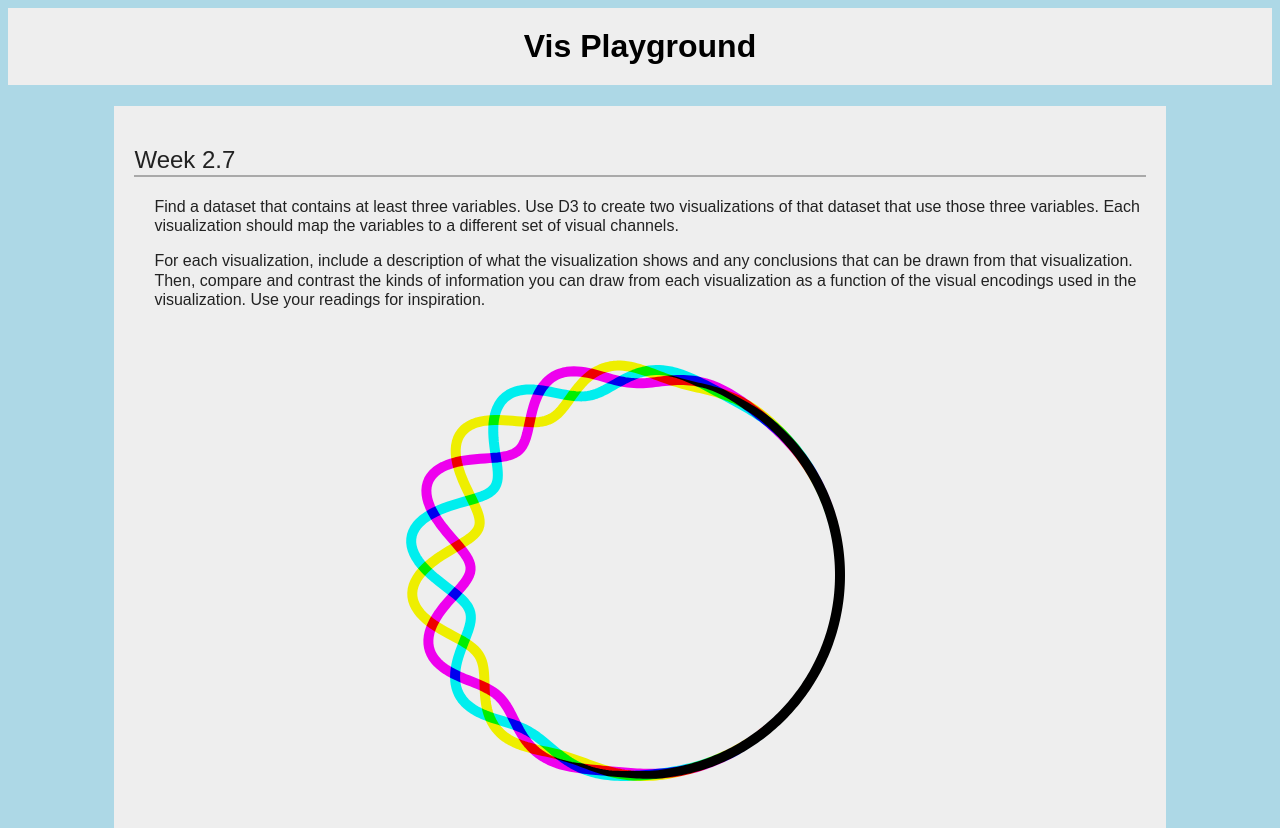
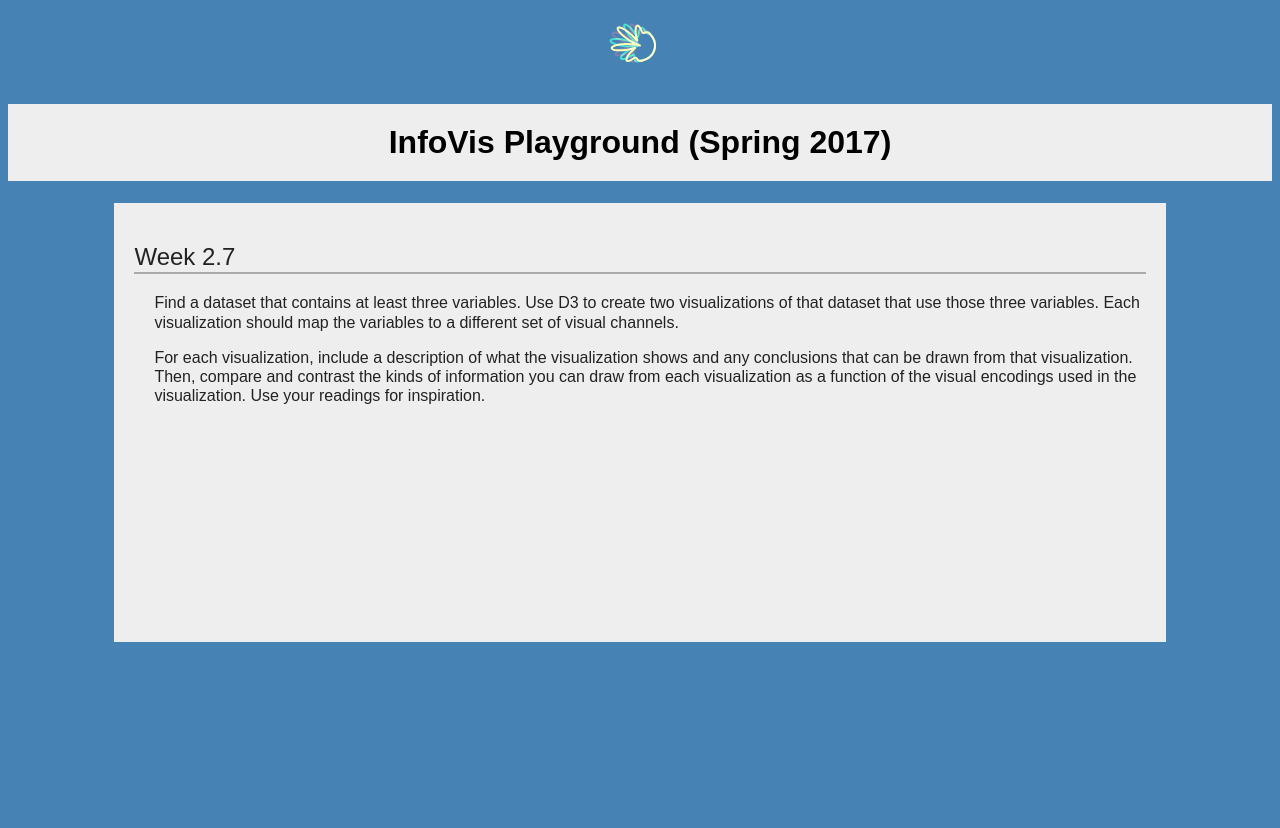
Before and after one commit to jenningsanderson/infovis, a plain HTML site: page index.html in a window 1280 px wide. Shown: the top 828 px of the page. Drawn offline with Linux system fonts and the light colour scheme.

Commit message:
it's working now

```diff
--- a/css/main.css
+++ b/css/main.css
@@ -1,12 +1,13 @@
 body{
   text-align:center;
   font-family:sans-serif;
-  background-color:lightblue;
+  background-color: steelblue;
 }
 
 h1{
   background-color:#EEE;
   padding: 20px;
+  vertical-align:text-bottom;
 }
 
 section{
@@ -30,3 +31,8 @@ section p{
   font-weight:100;
   line-height:1.2em;
 }
+
+footer{
+  border-top:2px solid white;
+  margin-top:500px;
+}
--- a/index.html
+++ b/index.html
@@ -1,28 +1,62 @@
 <html>
 
 <head>
-<title>Info Viz!</title>
-
+<title>Visualizing Info!</title>
 <link rel="stylesheet" href="css/main.css">
 <script src="lib/d3.min.js"></script>
-
 </head>
-
 <body>
 
-<h1>Vis Playground</h1>
+<svg id="header" width="100" height="75" style="display:fixed; right:30%; z-index:1000;"></svg>
+<h1>InfoVis Playground (Spring 2017)</h1>
+
 
 <section id="Week-2.7">
   <h2>Week 2.7</h2>
   <p>Find a dataset that contains at least three variables. Use D3 to create two visualizations of that dataset that use those three variables. Each visualization should map the variables to a different set of visual channels.</p>
   <p>For each visualization, include a description of what the visualization shows and any conclusions that can be drawn from that visualization. Then, compare and contrast the kinds of information you can draw from each visualization as a function of the visual encodings used in the visualization. Use your readings for inspiration.</p>
 
-  <svg id="vis1" width="960" height="500"></svg>
+  <svg id="week2-7a" width="50" height="200"></svg>
 
-</div>
-<script src="js/vis1.js"></script>
+  <!-- <script src="js/vis1.js"></script> -->
 
 </section>
+
+<footer>
+  <p>Header graphic original: <a target="_blank" href="https://bl.ocks.org/mbostock/2d466ec3417722e3568cd83fc35338e3">bl.ocks/mbostock</a></p>
+</footer>
+
+<script type="text/javascript">
+  var svg = d3.select("#header"),
+      width = +svg.attr("width"),
+      height = +svg.attr("height"),
+      angles = d3.range(0, 2 * Math.PI, Math.PI / 200);
+
+  var path = svg.append("g")
+      .attr("transform", "translate(" + width / 2 + "," + height / 2 + ")")
+      .attr("fill", "none")
+      .attr("stroke-width", 2)
+      .attr("stroke-linejoin", "round")
+    .selectAll("path")
+    .data(["turquoise", "maroon", "yellow"])
+    .enter().append("path")
+      .attr("stroke", function(d) { return d; })
+      .style("mix-blend-mode", "lighten")
+      .datum(function(d, i) {
+        return d3.radialLine()
+            .curve(d3.curveLinearClosed)
+            .angle(function(a) { return a; })
+            .radius(function(a) {
+              var t = d3.now() / 1000;
+              return 15 + Math.cos(a * 8 - i * 2 * Math.PI / 3 + t) * Math.pow((1 + Math.cos(a - t)) / 2, 3) * 15;
+            });
+      });
+
+  d3.timer(function() {
+    path.attr("d", function(d) {
+      return d(angles);
+    });
+  });
+</script>
 </body>
-
 </html>
--- a/js/vis1.js
+++ b/js/vis1.js
@@ -1,4 +1,4 @@
-var svg = d3.select("#vis1"),
+var svg = d3.select("#week2-7a"),
     width = +svg.attr("width"),
     height = +svg.attr("height"),
     angles = d3.range(0, 2 * Math.PI, Math.PI / 200);
```
